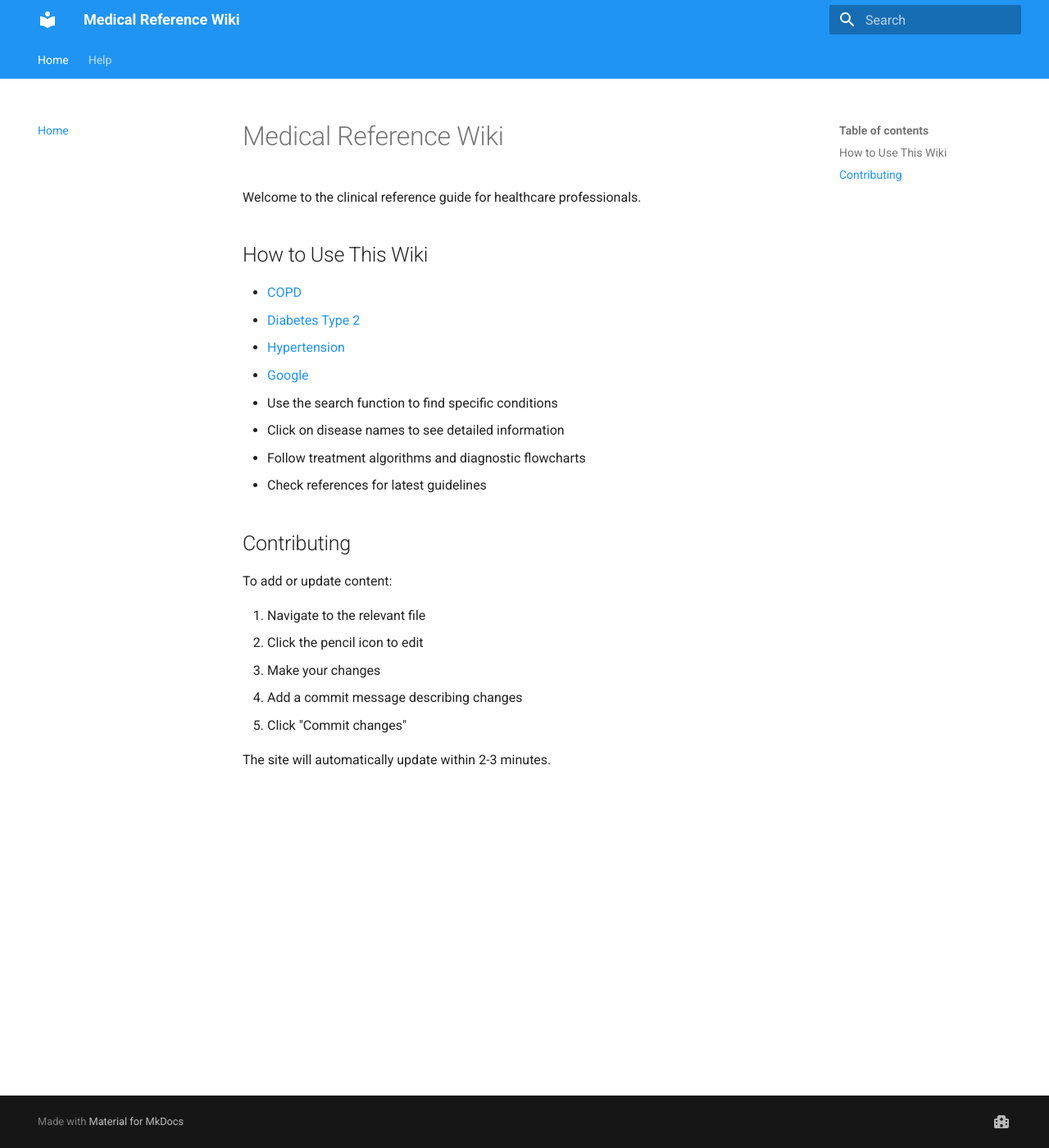
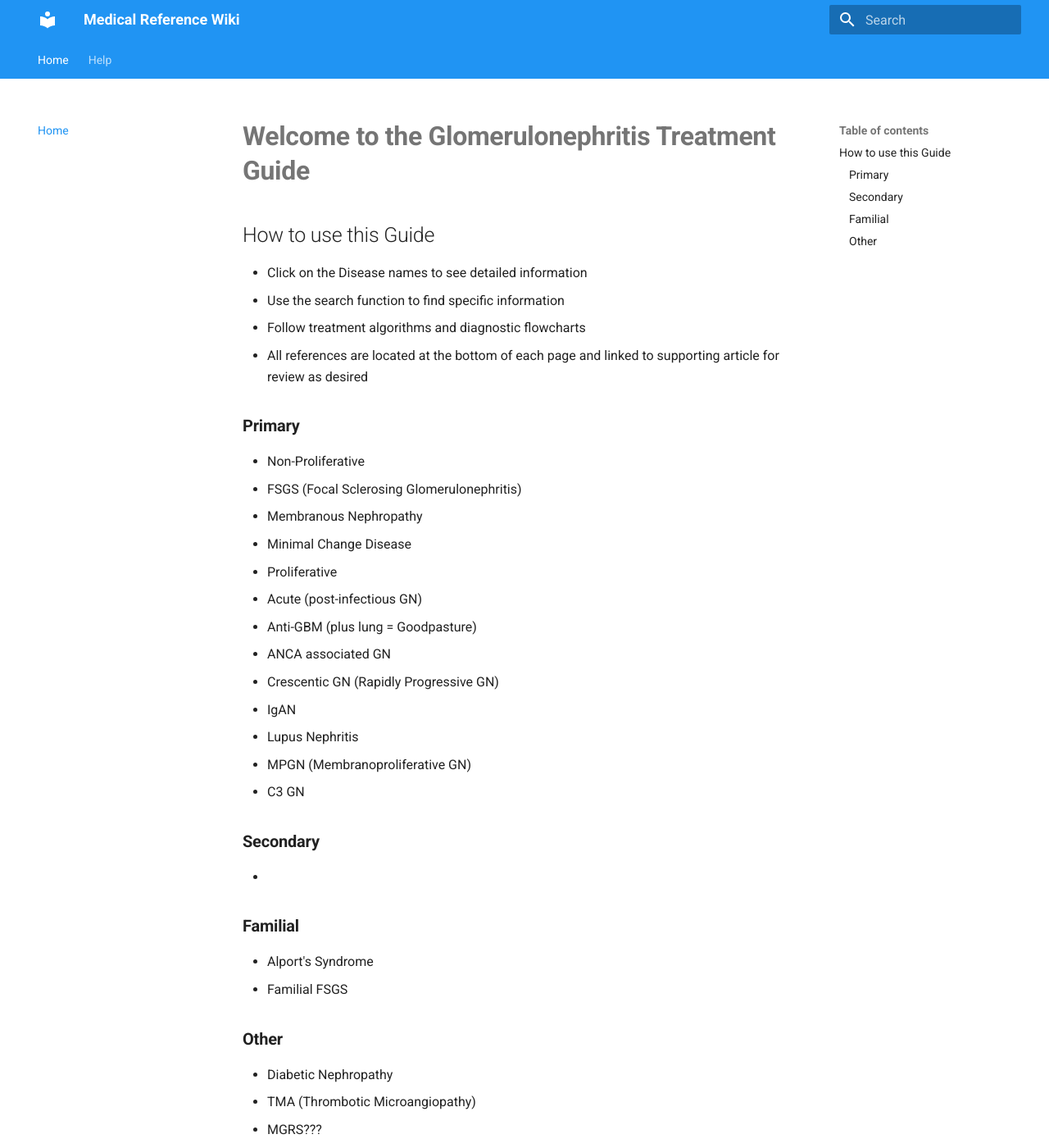
Before and after one commit to TTUNEPH2025/GN, an MkDocs documentation site: the page built from docs/index.md, in a window 1280 px wide and 1400 px high. Shown: the whole window at 82% size. Built offline with MkDocs 1.6.1 and Material for MkDocs 9.7.7, drawn with Linux system fonts in a browser that asks for light colours.

Commit message:
Update index.md

```diff
--- a/docs/index.md
+++ b/docs/index.md
@@ -1,28 +1,29 @@
-# Medical Reference Wiki
-
-Welcome to the clinical reference guide for healthcare professionals.
-
-## How to Use This Wiki
-
- - [COPD](copd.md)
- - [Diabetes Type 2](diabetes-type-2.md)
- - [Hypertension](hypertension.md)
- - [Google](https://www.google.com)
-
-
-* Use the search function to find specific conditions
-* Click on disease names to see detailed information
+# **Welcome to the Glomerulonephritis Treatment Guide**
+## How to use this Guide
+* Click on the Disease names to see detailed information
+* Use the search function to find specific information
 * Follow treatment algorithms and diagnostic flowcharts
-* Check references for latest guidelines
-
-## Contributing
-
-To add or update content:
-
-1. Navigate to the relevant file
-2. Click the pencil icon to edit
-3. Make your changes
-4. Add a commit message describing changes
-5. Click "Commit changes"
-
-The site will automatically update within 2-3 minutes.
+* All references are located at the bottom of each page and linked to supporting article for review as desired
+### **Primary**
+* Non-Proliferative
+   1. FSGS (Focal Sclerosing Glomerulonephritis)
+   2. Membranous Nephropathy
+   3. Minimal Change Disease
+* Proliferative
+   1. Acute (post-infectious GN)
+   2. Anti-GBM (plus lung = Goodpasture)
+   3. ANCA associated GN
+   4. Crescentic GN (Rapidly Progressive GN)
+   5. IgAN
+   6. Lupus Nephritis
+   7. MPGN (Membranoproliferative GN)
+   8. C3 GN
+### **Secondary**
+*
+### **Familial**
+* Alport's Syndrome
+* Familial FSGS
+### **Other**
+* Diabetic Nephropathy
+* TMA (Thrombotic Microangiopathy)
+* MGRS???
```
